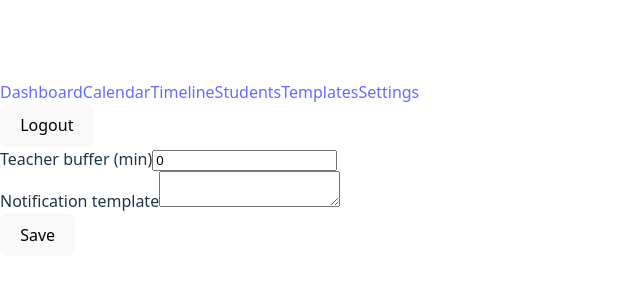
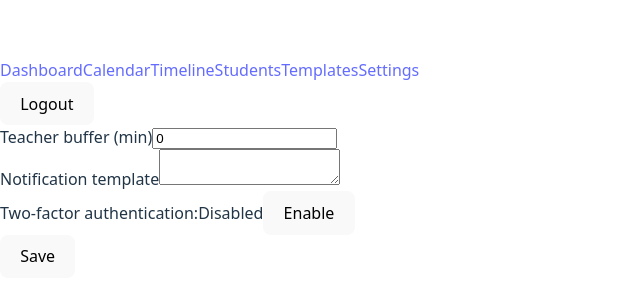
Before and after one commit to Idzumikatsu/crm, a React (Vite) app in the folder frontend/: page /settings in a window 1280 px wide. Shown: the part 232-532 px from the top of the page, without its empty margins (0-640 px from the left). Built offline with nearby package versions, Linux system fonts and the light colour scheme; no server answers; sample sign-in values are in the browser's storage.

Commit message:
feat(frontend): add 2fa settings

```diff
--- a/frontend/src/auth.tsx
+++ b/frontend/src/auth.tsx
@@ -5,6 +5,7 @@ export interface UserInfo {
   id: string;
   username: string;
   role: string;
+  twoFaEnabled?: boolean;
 }
 
 export interface AuthContextValue {
@@ -12,6 +13,7 @@ export interface AuthContextValue {
   user: UserInfo | null;
   login: (t: string) => void;
   logout: () => void;
+  setUser: (u: UserInfo) => void;
 }
 
 const AuthContext = createContext<AuthContextValue | undefined>(undefined);
@@ -46,7 +48,7 @@ export const AuthProvider = ({ children }: { children: ReactNode }) => {
       .catch(() => setUser(null));
   }, [token, navigate]);
 
-  const value: AuthContextValue = { token, user, login, logout };
+  const value: AuthContextValue = { token, user, login, logout, setUser };
   return <AuthContext.Provider value={value}>{children}</AuthContext.Provider>;
 };
 
--- /dev/null
+++ b/frontend/src/components/TwoFaToggle.tsx
@@ -0,0 +1,65 @@
+import { useAuth } from '../auth';
+import { useEffect, useState } from 'react';
+
+export const TwoFaToggle = () => {
+  const { token, user, setUser } = useAuth();
+  const [enabled, setEnabled] = useState(false);
+  const [secret, setSecret] = useState<string | null>(null);
+
+  useEffect(() => {
+    setEnabled(user?.twoFaEnabled ?? false);
+  }, [user]);
+
+  const toggle = async () => {
+    if (!token) return;
+    if (enabled) {
+      await fetch('/api/users/me/2fa/disable', {
+        method: 'POST',
+        headers: { Authorization: `Bearer ${token}` },
+      });
+      setEnabled(false);
+      setSecret(null);
+      if (user) setUser({ ...user, twoFaEnabled: false });
+    } else {
+      const res = await fetch('/api/users/me/2fa/enable', {
+        method: 'POST',
+        headers: { Authorization: `Bearer ${token}` },
+      });
+      if (res.ok) {
+        const data: { secret: string } = await res.json();
+        setSecret(data.secret);
+        setEnabled(true);
+        if (user) setUser({ ...user, twoFaEnabled: true });
+      }
+    }
+  };
+
+  const qrUrl = secret
+    ? `https://api.qrserver.com/v1/create-qr-code/?size=200x200&data=${encodeURIComponent(
+        `otpauth://totp/ScheduleTracker:${user?.username}?secret=${secret}&issuer=ScheduleTracker`,
+      )}`
+    : null;
+
+  return (
+    <div className="space-y-2">
+      <div className="flex items-center space-x-2">
+        <span>Two-factor authentication:</span>
+        <span className={enabled ? 'text-green-600' : 'text-red-600'}>
+          {enabled ? 'Enabled' : 'Disabled'}
+        </span>
+        <button className="border px-2 py-1" onClick={toggle}>
+          {enabled ? 'Disable' : 'Enable'}
+        </button>
+      </div>
+      {secret && (
+        <div className="space-y-2">
+          <div className="text-sm break-all border p-2 bg-gray-100 rounded">
+            Add this secret to your authenticator app:{' '}
+            <span className="font-mono">{secret}</span>
+          </div>
+          {qrUrl && <img src={qrUrl} alt="QR Code" className="mx-auto" />}
+        </div>
+      )}
+    </div>
+  );
+};
--- a/frontend/src/pages/SettingsPage.tsx
+++ b/frontend/src/pages/SettingsPage.tsx
@@ -1,5 +1,6 @@
 import { useEffect, useState } from 'react';
 import { Sidebar } from '../components/Sidebar';
+import { TwoFaToggle } from '../components/TwoFaToggle';
 
 export const SettingsPage = () => {
   const [buffer, setBuffer] = useState(0);
@@ -44,6 +45,7 @@ export const SettingsPage = () => {
             onChange={(e) => setTemplate(e.target.value)}
           />
         </div>
+        <TwoFaToggle />
         <button className="border px-2" onClick={save}>
           Save
         </button>
```
Also changed, not shown: 1 other file (tests, documents, lock files or other folders).
